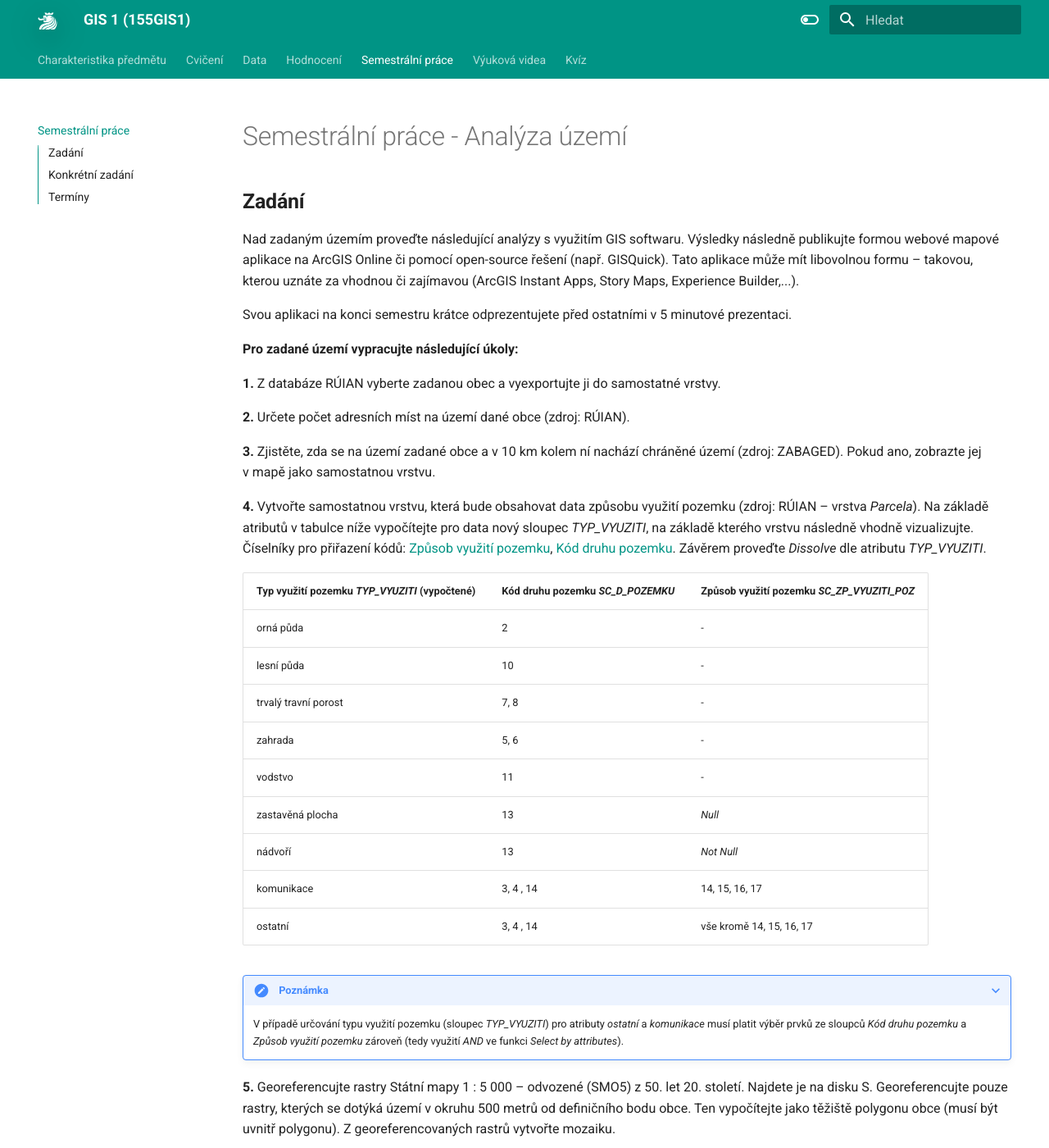
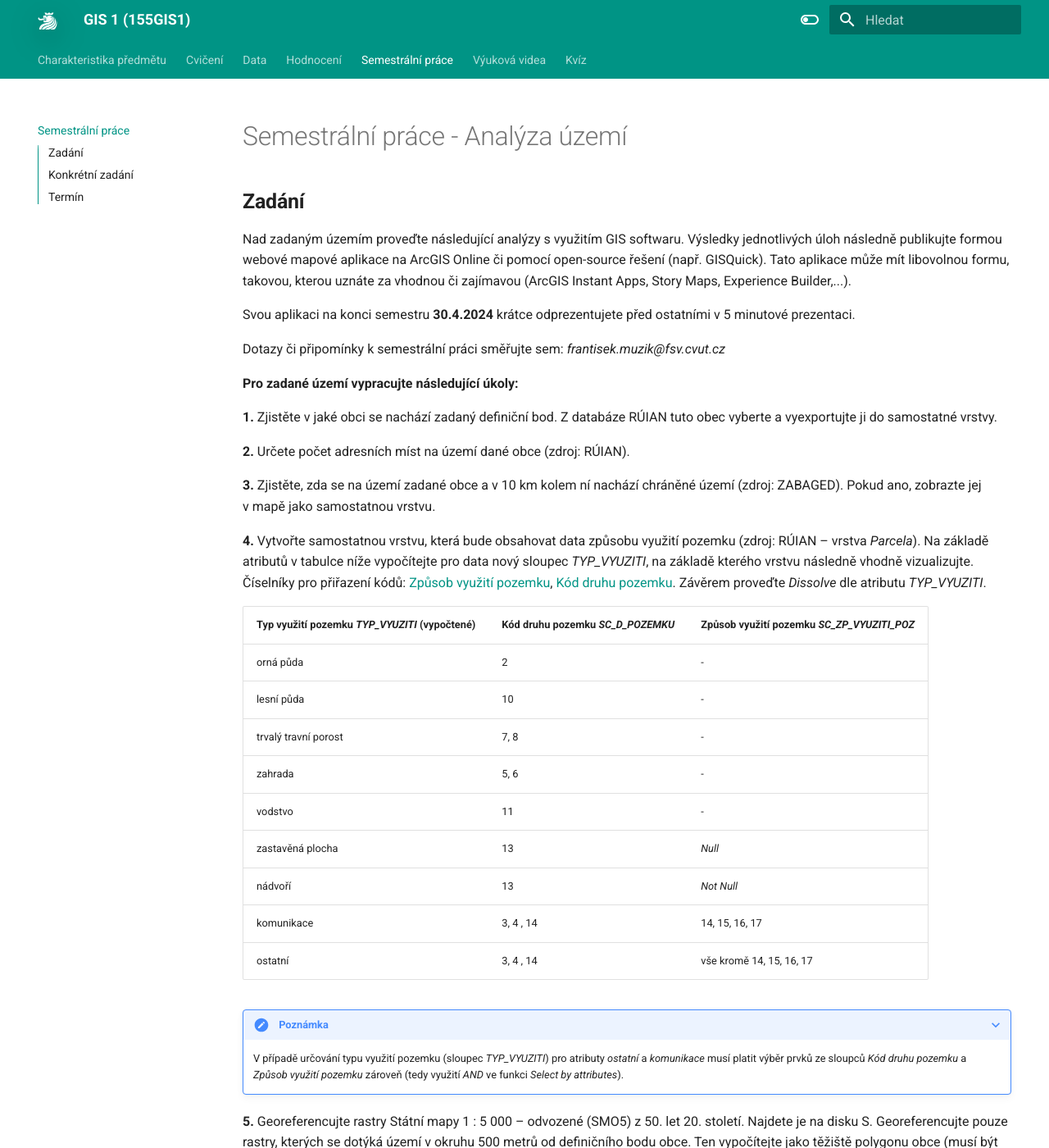
Before and after one commit to k155gis0/gis1, an MkDocs documentation site: the page built from docs/semestralka.md, in a window 1280 px wide and 1400 px high. Shown: the whole window at 82% size. Built offline with MkDocs 1.6.1 and Material for MkDocs 9.7.7, drawn with Linux system fonts in a browser that asks for light colours; some of the changed text lies outside the part shown.

Commit message:
doplnění sem práce

```diff
--- a/docs/semestralka.md
+++ b/docs/semestralka.md
@@ -1,13 +1,15 @@
 # Semestrální práce - Analýza území
 
 ## Zadání
-Nad zadaným územím proveďte následující analýzy s využitím GIS softwaru. Výsledky následně publikujte formou webové mapové aplikace na ArcGIS Online či pomocí open-source řešení (např. GISQuick). Tato aplikace může mít libovolnou formu – takovou, kterou uznáte za vhodnou či zajímavou (ArcGIS Instant Apps, Story Maps, Experience Builder,...).
+Nad zadaným územím proveďte následující analýzy s využitím GIS softwaru. Výsledky jednotlivých úloh následně publikujte formou webové mapové aplikace na ArcGIS Online či pomocí open-source řešení (např. GISQuick). Tato aplikace může mít libovolnou formu, takovou, kterou uznáte za vhodnou či zajímavou (ArcGIS Instant Apps, Story Maps, Experience Builder,...).
 
-Svou aplikaci na konci semestru krátce odprezentujete před ostatními v 5 minutové prezentaci.
+Svou aplikaci na konci semestru **30.4.2024** krátce odprezentujete před ostatními v 5 minutové prezentaci.
+
+Dotazy či připomínky k semestrální práci směřujte sem: *frantisek.muzik@fsv.cvut.cz*
 
 **Pro zadané území vypracujte následující úkoly:**
 
-**1.** Z databáze RÚIAN vyberte zadanou obec a vyexportujte ji do samostatné vrstvy.
+**1.** Zjistěte v jaké obci se nachází zadaný definiční bod. Z databáze RÚIAN tuto obec vyberte a vyexportujte ji do samostatné vrstvy.
 
 **2.** Určete počet adresních míst na území dané obce (zdroj: RÚIAN).
 
@@ -69,6 +71,5 @@ Rozlišujte následující typy využití ploch (stejně jako v bodě 5 pro da
 ## Konkrétní zadání
 Bude rozesláno emailem.
 
-## Termíny
-- **odevzdání projektu z ArcGIS Pro** na Moodle do **28.4.2024**
+## Termín
 - 5 minutová **prezentace** výsledné online aplikace **30.4.2024**
```
Also changed, not shown: other parts of docs/semestralka.md (+1 -1 lines).
